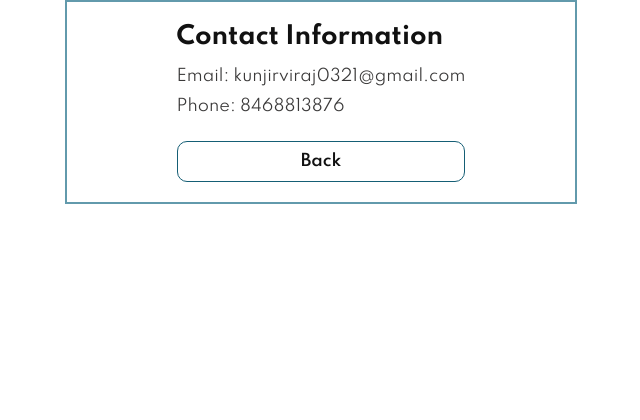
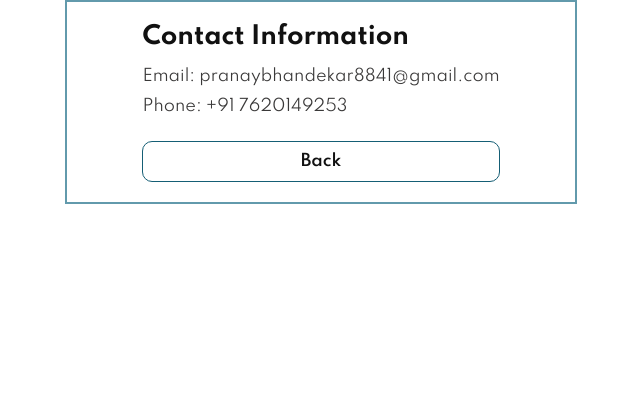
Before and after one commit to Pranay8841/GSDS_Ecommerce, a Flask app: page /contact in a window 1280 px wide. Shown: the part 164-584 px from the top of the page, without its empty margins (319-959 px from the left). Run offline with Flask 2, Linux system fonts and the light colour scheme.

Commit message:
Update contact.html

```diff
--- a/Part 4/templates/contact.html
+++ b/Part 4/templates/contact.html
@@ -124,8 +124,8 @@
       <section class="contact-section">
         <h2>Contact Information</h2>
         <div class="contact-info">
-          <p>Email: kunjirviraj0321@gmail.com</p>
-          <p>Phone: 8468813876</p>
+          <p>Email: pranaybhandekar8841@gmail.com</p>
+          <p>Phone: +91 7620149253</p>
         </div>
         <a href="/?user_id={{ user_id }}" class="backBtn">Back</a>
       </section>
```
